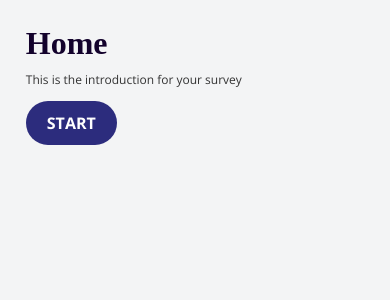
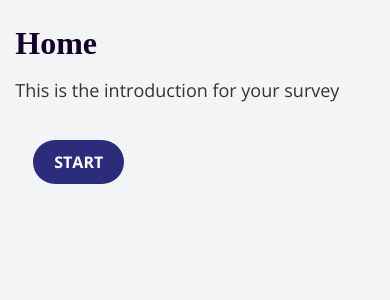
Before and after one commit to MatthijsZw/jekyll-survey, a Jekyll site: the page built from index.html, in a window 390 px wide. Shown: the top 300 px of the page. Built offline with Jekyll 4.4.1, drawn with Linux system fonts in a browser that asks for light colours; comment, search, counter and statistics services are not loaded.

Commit message:
various styling updates

```diff
--- a/style/style.css
+++ b/style/style.css
@@ -9,6 +9,7 @@ html, body {
 
 .text_section {
   width: 60%;
+  margin: 10px;
 }
 
 a {
@@ -33,15 +34,15 @@ button {
   font: inherit;
   font-weight: 600;
   text-align: center;
-  margin: 0;
+  margin-top: 18px;
   cursor: pointer;
   padding: 11px 21px;
 }
 
-label {
+/* label {
   font-size: 36px;
   font-weight: bold;
-}
+} */
 
 button:hover {
   background-color: green;
@@ -71,6 +72,7 @@ h1 {
   height: 300px;
   background-position: center;
   background-size: cover;
+  margin-bottom: 10px;
 }
 
 /*--- Pair wise---*/
@@ -111,6 +113,19 @@ h1 {
   padding: 18px;
 }
 
+.question h1 {
+  font-size: 1.2rem;
+  margin-bottom: .2em;
+}
+
+.question p {
+  color: #C7C1C1;
+}
+
+input {
+  margin-right: 6px;
+}
+
 .range {
   display:inline-block;
   vertical-align:middle;
@@ -136,16 +151,16 @@ h1 {
     margin-bottom: .8rem;
   }
 
-  .text_section h1 {
+  /* .text_section h1 {
     margin-left: 18px;
   }
 
   .text_section p {
     margin-left: 18px;
-  }
+  } */
 
   p {
-    font-size: 12px;
+    font-size: 18px;
   }
 
   button {
@@ -162,6 +177,7 @@ h1 {
   }
 
   .text_section {
-    width: 100%;
+    width: 96%;
+    margin: 2%;
   }
 }
```
